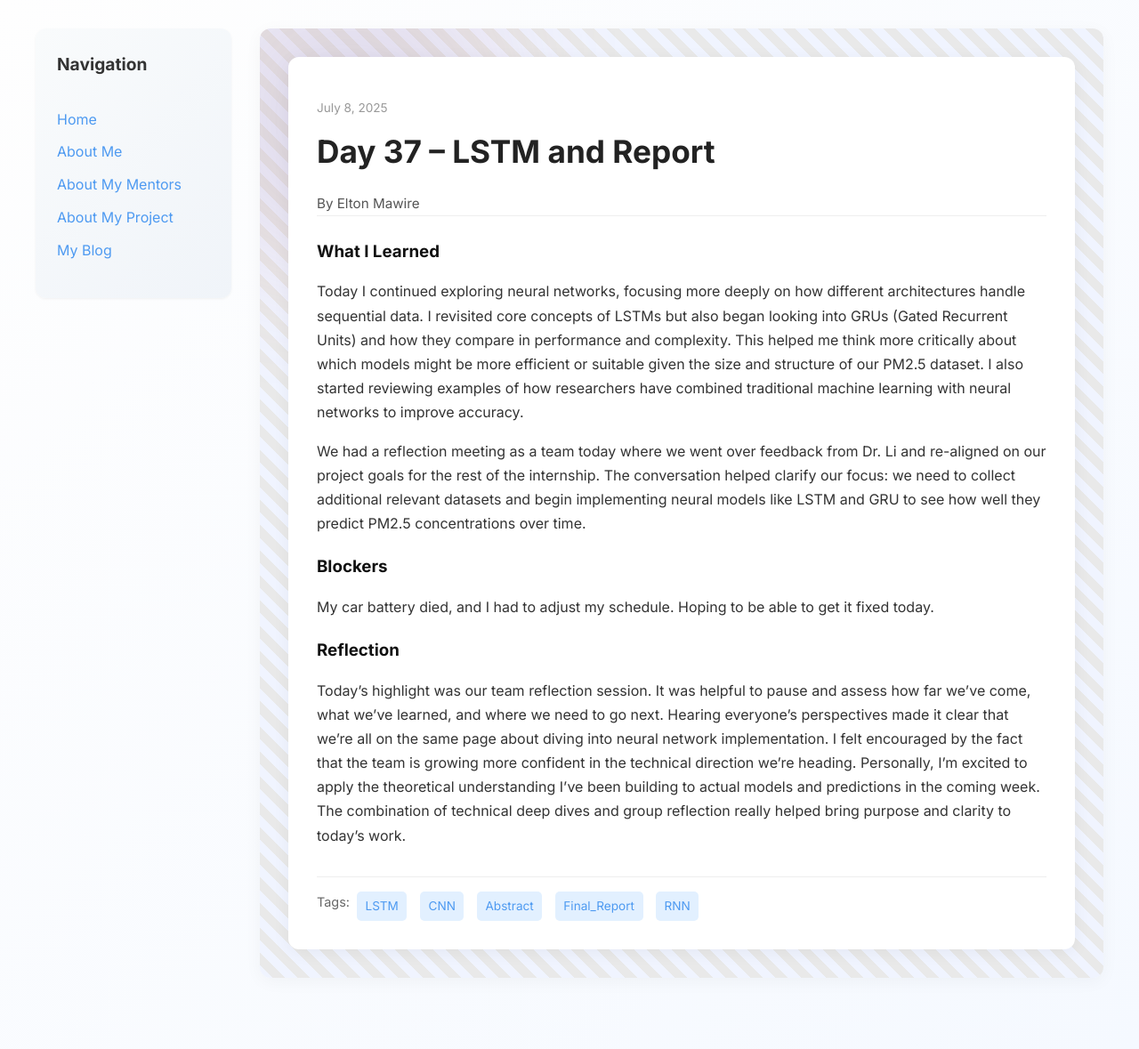
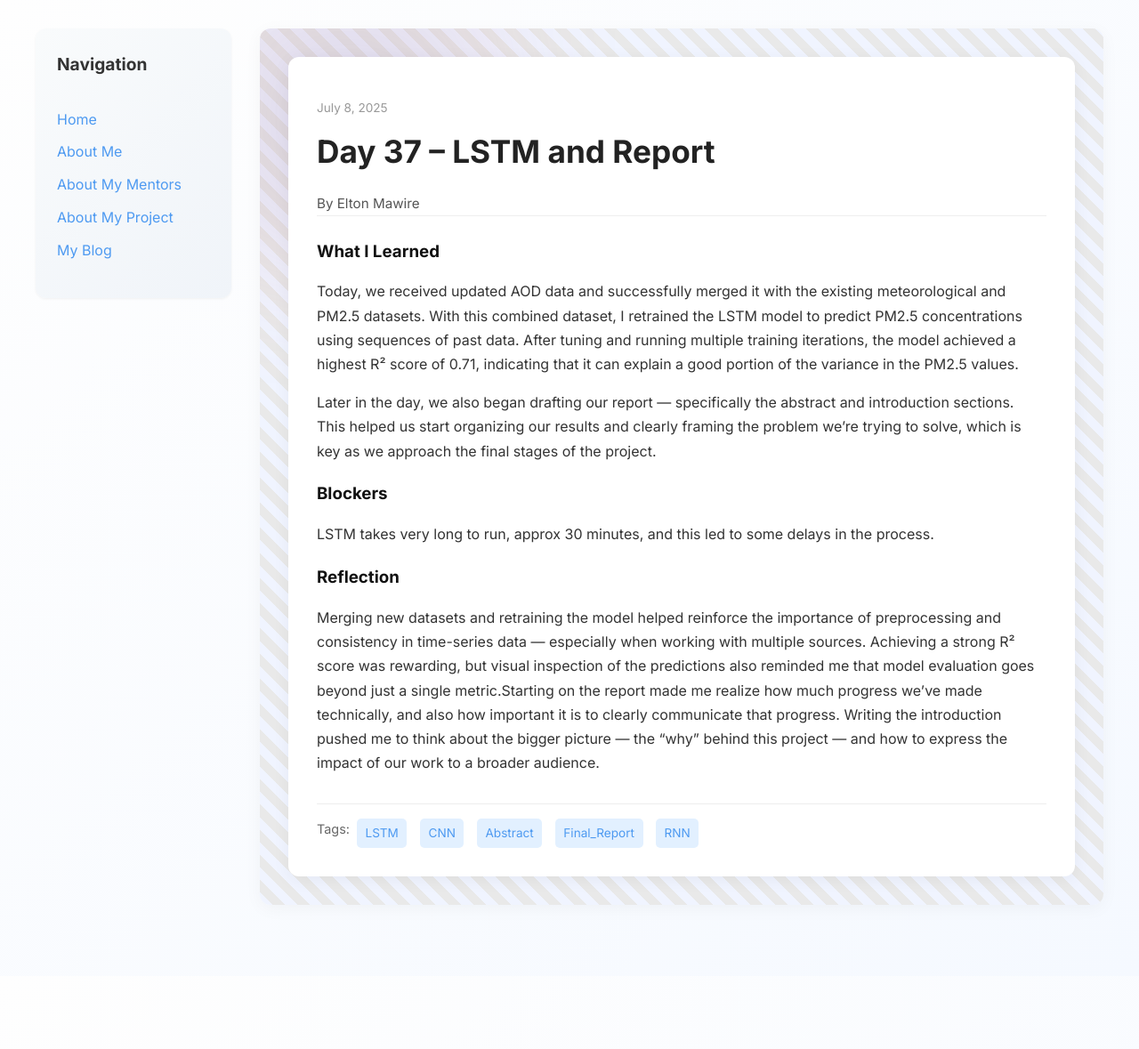
Before and after one commit to Nginga/Nginga.github.io, a Jekyll site: the page built from _posts/2025-07-16-day-37.md, in a window 1280 px wide. Shown: the whole page at 89% size. Built offline with Jekyll 4.4.1, drawn with Linux system fonts in a browser that asks for light colours; after the commit the page ends 1097 px from its top, so only the background shows below that.

Commit message:
Update 2025-07-16-day-37.md

```diff
--- a/_posts/2025-07-16-day-37.md
+++ b/_posts/2025-07-16-day-37.md
@@ -7,13 +7,13 @@
 tags: ["LSTM", "CNN","Abstract", "Final_Report", "RNN"]
 
 what_i_learned: |
-  Today I continued exploring neural networks, focusing more deeply on how different architectures handle sequential data. I revisited core concepts of LSTMs but also began looking into GRUs (Gated Recurrent Units) and how they compare in performance and complexity. This helped me think more critically about which models might be more efficient or suitable given the size and structure of our PM2.5 dataset. I also started reviewing examples of how researchers have combined traditional machine learning with neural networks to improve accuracy.
+  Today, we received updated AOD data and successfully merged it with the existing meteorological and PM2.5 datasets. With this combined dataset, I retrained the LSTM model to predict PM2.5 concentrations using sequences of past data. After tuning and running multiple training iterations, the model achieved a highest R² score of 0.71, indicating that it can explain a good portion of the variance in the PM2.5 values.
 
-  We had a reflection meeting as a team today where we went over feedback from Dr. Li and re-aligned on our project goals for the rest of the internship. The conversation helped clarify our focus: we need to collect additional relevant datasets and begin implementing neural models like LSTM and GRU to see how well they predict PM2.5 concentrations over time.
+  Later in the day, we also began drafting our report — specifically the abstract and introduction sections. This helped us start organizing our results and clearly framing the problem we’re trying to solve, which is key as we approach the final stages of the project.
 
 blockers: |
-  My car battery died, and I had to adjust my schedule. Hoping to be able to get it fixed today.
+  LSTM takes very long to run, approx 30 minutes, and this led to some delays in the process.
 
 reflection: |
-  Today’s highlight was our team reflection session. It was helpful to pause and assess how far we’ve come, what we’ve learned, and where we need to go next. Hearing everyone's perspectives made it clear that we’re all on the same page about diving into neural network implementation. I felt encouraged by the fact that the team is growing more confident in the technical direction we're heading. Personally, I’m excited to apply the theoretical understanding I’ve been building to actual models and predictions in the coming week. The combination of technical deep dives and group reflection really helped bring purpose and clarity to today’s work.
+  Merging new datasets and retraining the model helped reinforce the importance of preprocessing and consistency in time-series data — especially when working with multiple sources. Achieving a strong R² score was rewarding, but visual inspection of the predictions also reminded me that model evaluation goes beyond just a single metric.Starting on the report made me realize how much progress we've made technically, and also how important it is to clearly communicate that progress. Writing the introduction pushed me to think about the bigger picture — the “why” behind this project — and how to express the impact of our work to a broader audience.
 ---
```
